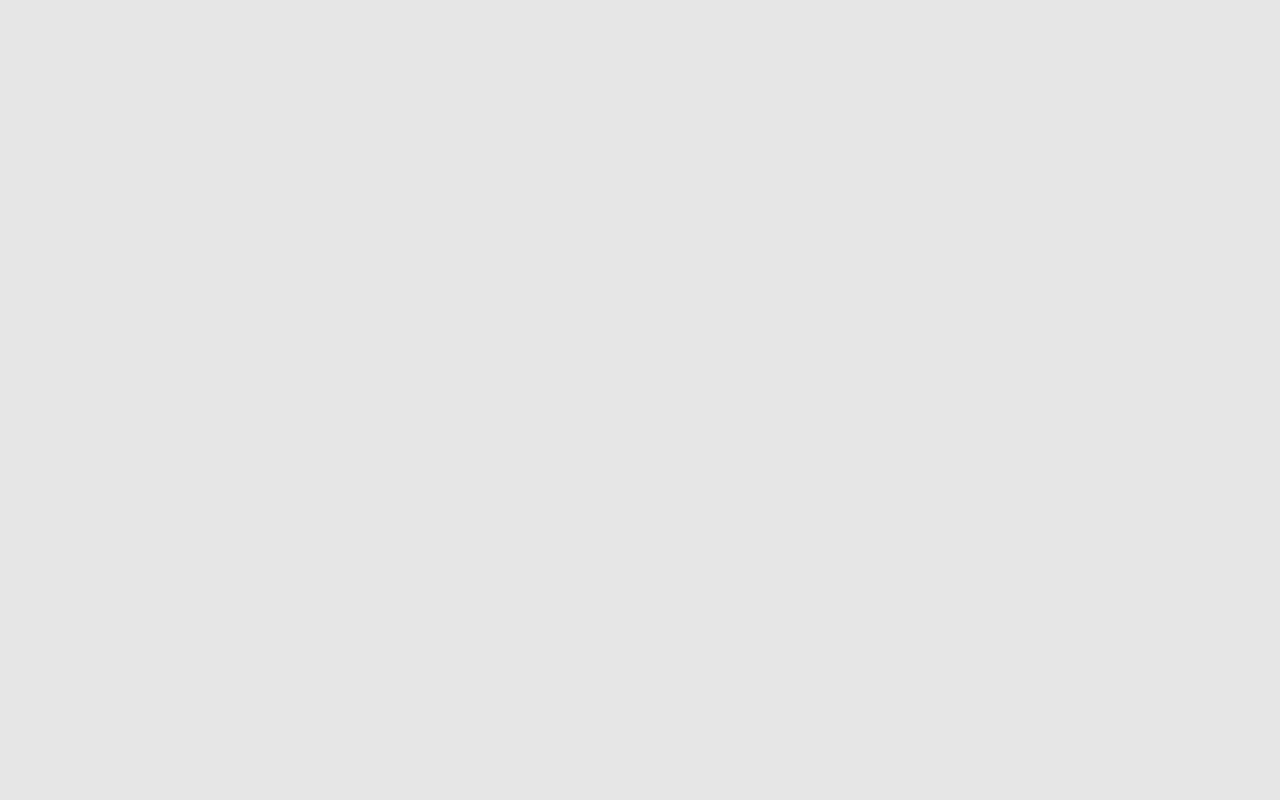
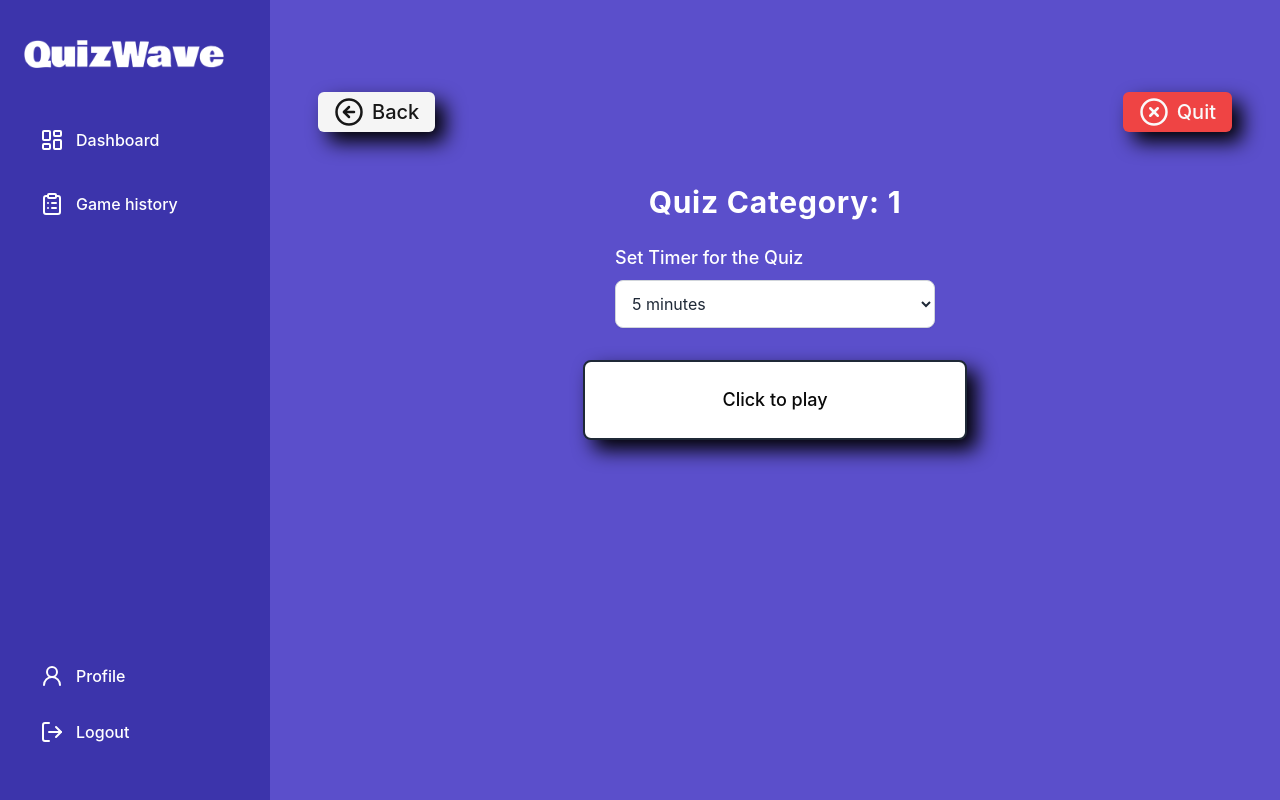
Before and after one commit to Sushil1204/QuizWaveWebApp, a React (Vite) app: page /quiz-setup/1 in a window 1280 px wide. Before the commit this address had no page. Built offline with nearby package versions, Linux system fonts and the light colour scheme.

Commit message:
quiz setup page created

```diff
--- a/src/App.tsx
+++ b/src/App.tsx
@@ -4,6 +4,7 @@ import Login from "./_auth/forms/login";
 import Registration from "./_auth/forms/registration";
 import RootLayout from "./_root/rootLayout";
 import Home from "./_root/pages/Home";
+import QuizSetting from "./_root/pages/QuizSetting";
 
 function App() {
   return (
@@ -16,6 +17,7 @@ function App() {
 
         <Route element={<RootLayout />}>
           <Route index element={<Home />} />
+          <Route path="/quiz-setup/:title" element={<QuizSetting />} />
         </Route>
       </Routes>
     </main>
--- /dev/null
+++ b/src/_root/pages/QuizSetting.tsx
@@ -0,0 +1,58 @@
+import { Button } from "@/components/ui/button";
+import { CircleArrowLeft, CircleX } from "lucide-react";
+import { useNavigate, useParams } from "react-router-dom";
+
+const QuizSetting = () => {
+  const params = useParams();
+  const navigate = useNavigate();
+  return (
+    <div className="h-screen w-full px-4 py-10 md:px-8 bg-[#5b4fcb] space-y-4 ">
+      <div className="w-full px-4 py-6 space-y-6">
+        {/* Navigation Buttons */}
+        <div className="flex items-center justify-between w-full h-24">
+          <Button
+            variant={"secondary"}
+            className="p-4 gap-2 shadow-[10px_10px_20px_rgba(0,0,0,2)]"
+            onClick={() => navigate("/")}
+          >
+            <CircleArrowLeft size={30} />
+            <p className="text-base md:text-xl font-medium">Back</p>
+          </Button>
+          <Button
+            variant={"destructive"}
+            className="p-4 gap-2 shadow-[10px_10px_20px_rgba(0,0,0,2)]"
+          >
+            <CircleX size={30} />
+            <p className="text-base md:text-xl font-medium">Quit</p>
+          </Button>
+        </div>
+
+        {/* Quiz Categories Title */}
+        <div className="text-white text-xl md:text-3xl font-bold tracking-wide text-center">
+          Quiz Category: {params?.title}
+        </div>
+
+        {/* Play Button */}
+        <div className="w-full flex flex-col items-center space-y-8">
+          {/* Timer Input using Simple Dropdown */}
+          <div className="w-64 md:w-80">
+            <label className="block mb-2 text-white text-sm md:text-lg font-medium">
+              Set Timer for the Quiz
+            </label>
+            <select className="w-full p-3 bg-white text-gray-800 border border-gray-300 rounded-lg shadow-sm focus:outline-none focus:ring-2 focus:ring-blue-500 transition">
+              <option value="5">5 minutes</option>
+              <option value="10">10 minutes</option>
+              <option value="15">15 minutes</option>
+              <option value="20">20 minutes</option>
+            </select>
+          </div>
+          <div className="w-64 md:w-96 h-20 bg-white flex items-center justify-center rounded-lg border-2 border-gray-800 shadow-[10px_10px_20px_rgba(0,0,0,2)] cursor-pointer transition hover:shadow-xl hover:scale-105">
+            <p className="text-lg font-medium">Click to play</p>
+          </div>
+        </div>
+      </div>
+    </div>
+  );
+};
+
+export default QuizSetting;
--- a/src/components/shared/lazyImageCard.tsx
+++ b/src/components/shared/lazyImageCard.tsx
@@ -1,4 +1,5 @@
 import { useInView } from "react-intersection-observer";
+import { useNavigate } from "react-router-dom";
 
 type ICategory = {
   title: string;
@@ -16,6 +17,8 @@ const LazyImageCard = ({ category }: { category: ICategory }) => {
     threshold: 0.1, // Image loads when 10% of it is in view
   });
 
+  const navigate = useNavigate();
+
   return (
     <div
       ref={ref}
@@ -25,6 +28,7 @@ const LazyImageCard = ({ category }: { category: ICategory }) => {
         backgroundSize: "cover",
         backgroundPosition: "center",
       }}
+      onClick={() => navigate(`/quiz-setup/${category?.title}`)}
     >
       {/* Add a semi-transparent overlay for better text readability */}
       <div className="absolute inset-0 bg-black bg-opacity-40 rounded-lg"></div>
```
